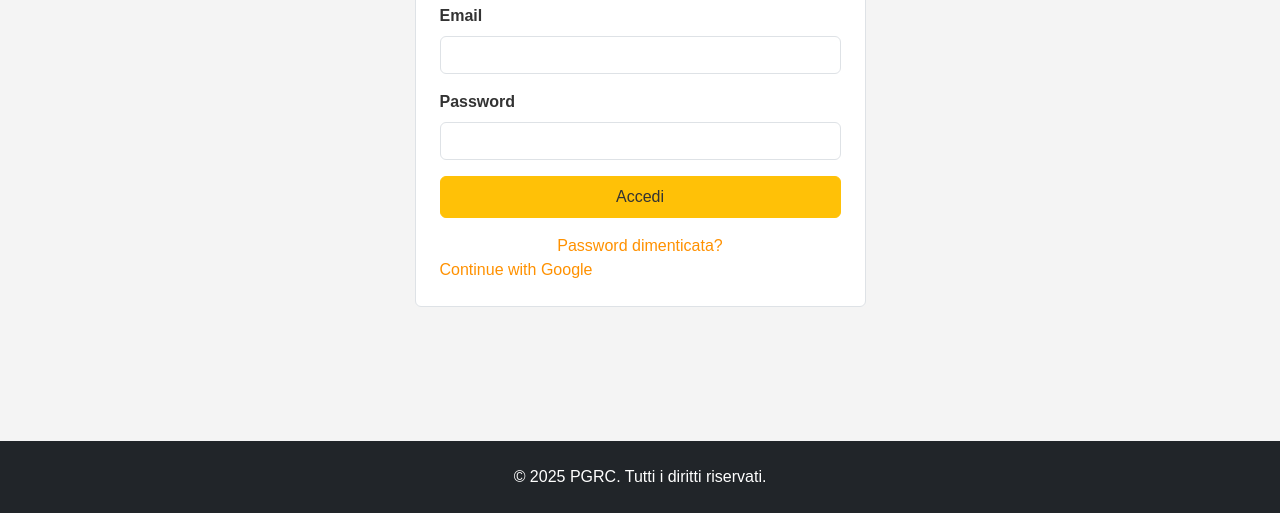
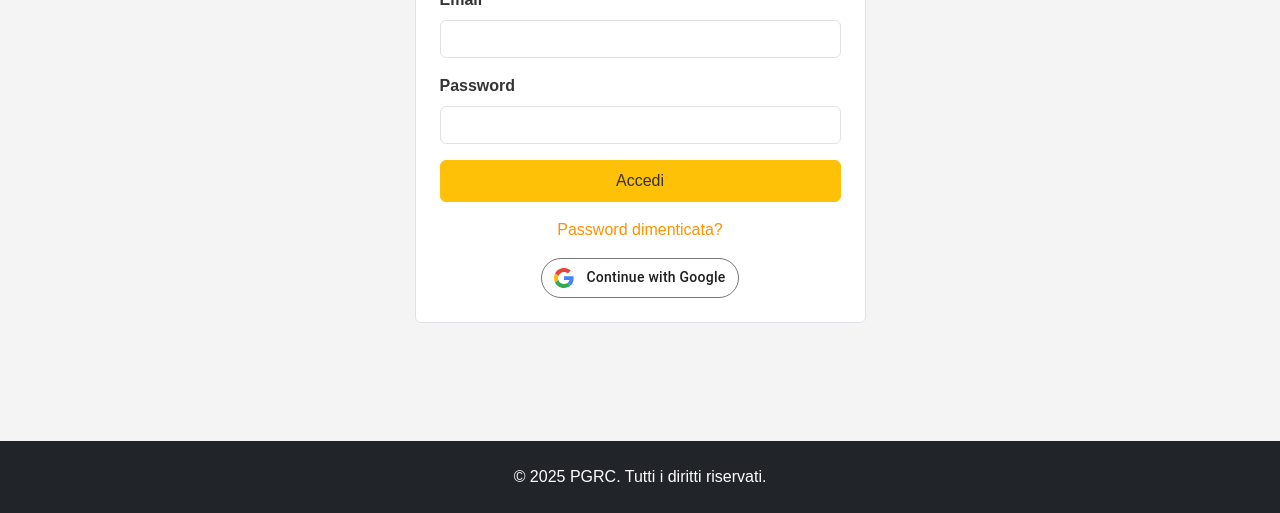
Before and after one commit to LL1201/PGRC, a website: page public/login.html in a window 1280 px wide. Shown: the part 287-800 px from the top of the page. Drawn offline with nearby package versions, Linux system fonts and the light colour scheme; no server answers.

Commit message:
Login con google sistemati ultimi dettagli

```diff
--- a/public/css/auth.css
+++ b/public/css/auth.css
@@ -109,3 +109,105 @@
     background: #e8f5e9;
     border: 1px solid var(--success-color);
 }
+
+/*Continue with google*/
+
+.gsi-material-button {
+    background-color: WHITE;
+    background-image: none;
+    border: 1px solid #747775;
+    -webkit-border-radius: 20px;
+    border-radius: 20px;
+    -webkit-box-sizing: border-box;
+    box-sizing: border-box;
+    color: #1f1f1f;
+    cursor: pointer;
+    font-family: 'Roboto', arial, sans-serif;
+    font-size: 14px;
+    height: 40px;
+    letter-spacing: 0.25px;
+    outline: none;
+    overflow: hidden;
+    padding: 0 12px;
+    position: relative;
+    text-align: center;
+    -webkit-transition: background-color .218s, border-color .218s, box-shadow .218s;
+    transition: background-color .218s, border-color .218s, box-shadow .218s;
+    vertical-align: middle;
+    white-space: nowrap;
+    width: auto;
+    max-width: 400px;
+    min-width: min-content;
+}
+
+.gsi-material-button .gsi-material-button-icon {
+    height: 20px;
+    margin-right: 12px;
+    min-width: 20px;
+    width: 20px;
+}
+
+.gsi-material-button .gsi-material-button-content-wrapper {
+    -webkit-align-items: center;
+    align-items: center;
+    display: flex;
+    -webkit-flex-direction: row;
+    flex-direction: row;
+    -webkit-flex-wrap: nowrap;
+    flex-wrap: nowrap;
+    height: 100%;
+    justify-content: space-between;
+    position: relative;
+    width: 100%;
+}
+
+.gsi-material-button .gsi-material-button-contents {
+    -webkit-flex-grow: 1;
+    flex-grow: 1;
+    font-family: 'Roboto', arial, sans-serif;
+    font-weight: 500;
+    overflow: hidden;
+    text-overflow: ellipsis;
+    vertical-align: top;
+}
+
+.gsi-material-button .gsi-material-button-state {
+    -webkit-transition: opacity .218s;
+    transition: opacity .218s;
+    bottom: 0;
+    left: 0;
+    opacity: 0;
+    position: absolute;
+    right: 0;
+    top: 0;
+}
+
+.gsi-material-button:disabled {
+    cursor: default;
+    background-color: #ffffff61;
+    border-color: #1f1f1f1f;
+}
+
+.gsi-material-button:disabled .gsi-material-button-contents {
+    opacity: 38%;
+}
+
+.gsi-material-button:disabled .gsi-material-button-icon {
+    opacity: 38%;
+}
+
+.gsi-material-button:not(:disabled):active .gsi-material-button-state,
+.gsi-material-button:not(:disabled):focus .gsi-material-button-state {
+    background-color: #303030;
+    opacity: 12%;
+}
+
+.gsi-material-button:not(:disabled):hover {
+    -webkit-box-shadow: 0 1px 2px 0 rgba(60, 64, 67, .30), 0 1px 3px 1px rgba(60, 64, 67, .15);
+    box-shadow: 0 1px 2px 0 rgba(60, 64, 67, .30), 0 1px 3px 1px rgba(60, 64, 67, .15);
+}
+
+.gsi-material-button:not(:disabled):hover .gsi-material-button-state {
+    background-color: #303030;
+    opacity: 8%;
+}
--- a/public/js/auth.js
+++ b/public/js/auth.js
@@ -1,11 +1,11 @@
 document.addEventListener('DOMContentLoaded', async () =>
 {
-    //se l'utente finisce in questa pagina di login quando autenticato viene reindirizzato alla pagina del profilo
     if (await authUtils.isAuthenticated())
         window.location.href = 'my-profile.html';
 
     const loginForm = document.getElementById('login-form-element');
     const registerForm = document.getElementById('register-form-element');
+    const continueWithGoogleButton = document.getElementById('continue-with-google-button');
 
     function isValidEmail(email)
     {
@@ -121,4 +121,9 @@ document.addEventListener('DOMContentLoaded', async () =>
             alertMsgsUtils.showError('An error occurred during registration. Please try again later.');
         }
     });
+
+    continueWithGoogleButton.addEventListener('click', () =>
+    {
+        window.location.href = '/pgrc/api/v1/auth/google';
+    });
 });
--- a/public/js/utils/authUtils.js
+++ b/public/js/utils/authUtils.js
@@ -89,10 +89,13 @@ async function isAuthenticated()
     let token = localStorage.getItem('accessToken');
     let userId = localStorage.getItem('userId');
 
-    //se non ci sono questi token evita di fare la richiesta
+    //se non ci sono questi token prova a fare un refresh
     if (!token || !userId)
     {
         const response = await refreshAccessToken();
+        if (!response)
+            return null;
+
         token = response.accessToken;
         userId = response.userId;
     }
--- a/public/login.html
+++ b/public/login.html
@@ -87,7 +87,34 @@
                                     <button type="submit" class="btn primary-btn w-100 py-2">Registrati</button>
                                 </form>
                             </div>
-                            <a href="/pgrc/api/v1/auth/google">Continue with Google</a>
+                            <!-- continue with google button -->
+                            <div class="d-flex justify-content-center mt-3">
+                                <button class="gsi-material-button" id="continue-with-google-button">
+                                    <div class="gsi-material-button-state"></div>
+                                    <div class="gsi-material-button-content-wrapper">
+                                        <div class="gsi-material-button-icon">
+                                            <svg version="1.1" xmlns="http://www.w3.org/2000/svg" viewBox="0 0 48 48"
+                                                xmlns:xlink="http://www.w3.org/1999/xlink" style="display: block;">
+                                                <path fill="#EA4335"
+                                                    d="M24 9.5c3.54 0 6.71 1.22 9.21 3.6l6.85-6.85C35.9 2.38 30.47 0 24 0 14.62 0 6.51 5.38 2.56 13.22l7.98 6.19C12.43 13.72 17.74 9.5 24 9.5z">
+                                                </path>
+                                                <path fill="#4285F4"
+                                                    d="M46.98 24.55c0-1.57-.15-3.09-.38-4.55H24v9.02h12.94c-.58 2.96-2.26 5.48-4.78 7.18l7.73 6c4.51-4.18 7.09-10.36 7.09-17.65z">
+                                                </path>
+                                                <path fill="#FBBC05"
+                                                    d="M10.53 28.59c-.48-1.45-.76-2.99-.76-4.59s.27-3.14.76-4.59l-7.98-6.19C.92 16.46 0 20.12 0 24c0 3.88.92 7.54 2.56 10.78l7.97-6.19z">
+                                                </path>
+                                                <path fill="#34A853"
+                                                    d="M24 48c6.48 0 11.93-2.13 15.89-5.81l-7.73-6c-2.15 1.45-4.92 2.3-8.16 2.3-6.26 0-11.57-4.22-13.47-9.91l-7.98 6.19C6.51 42.62 14.62 48 24 48z">
+                                                </path>
+                                                <path fill="none" d="M0 0h48v48H0z"></path>
+                                            </svg>
+                                        </div>
+                                        <span class="gsi-material-button-contents">Continue with Google</span>
+                                        <span style="display: none;">Continue with Google</span>
+                                    </div>
+                                </button>
+                            </div>
                         </div>
                     </div>
                 </div>
@@ -101,10 +128,10 @@
 
     <!-- Bootstrap JS -->
     <script src="https://cdn.jsdelivr.net/npm/bootstrap@5.3.0/dist/js/bootstrap.bundle.min.js"></script>
+    <script src="js/utils/authUtils.js"></script>
+    <script src="js/utils/alertMsgsUtils.js"></script>
+    <script src="js/main.js"></script>
     <script src="js/auth.js"></script>
-    <script src="js/utils/authUtils.js"></script>
-    <script src="js/main.js"></script>
-    <script src="js/utils/alertMsgsUtils.js"></script>
 </body>
 
 </html>
```
Also changed, not shown: public/js/my-profile.js (+6 -1 lines).
